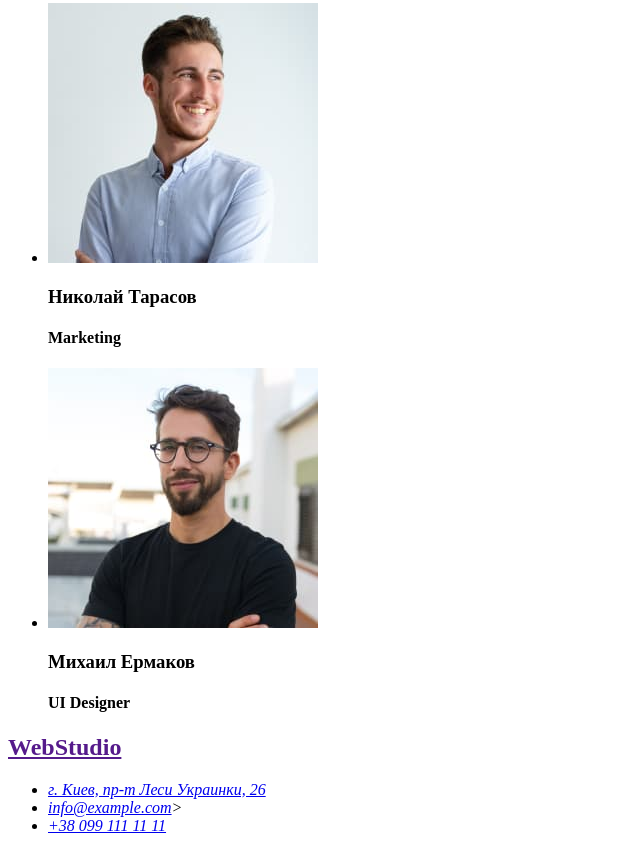
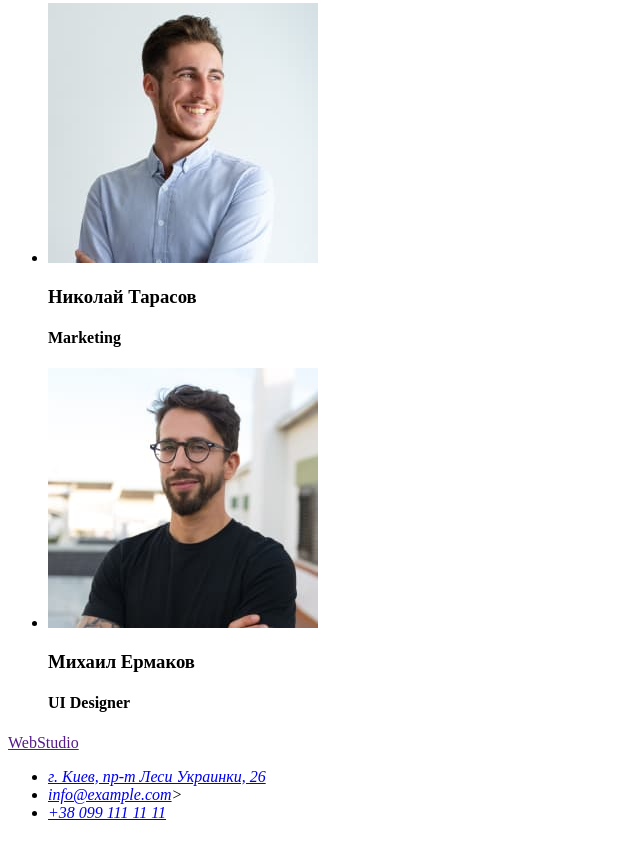
Before and after one commit to YevheniiLi/goit-markup-hw-01, a plain HTML site: page index.html in a window 1280 px wide. Shown: the part 2357-3208 px from the top of the page, without its empty margins (0-640 px from the left). Drawn offline with Linux system fonts and the light colour scheme.

Commit message:
Update index.html

```diff
--- a/index.html
+++ b/index.html
@@ -92,7 +92,7 @@
 
 <footer>
     <section>
-        <a href=""><h2>WebStudio</h2></a>
+        <a href="">WebStudio</a>
         <address>
             <ul>
                 <li><a href="https://www.google.com/maps/d/u/0/viewer?msa=0&mid=10uSM3H-mIU3GznYo2szRIEphczw&ll=50.42732700000001%2C30.538092&z=17">г. Киев, пр-т Леси Украинки, 26</a></li>
```
